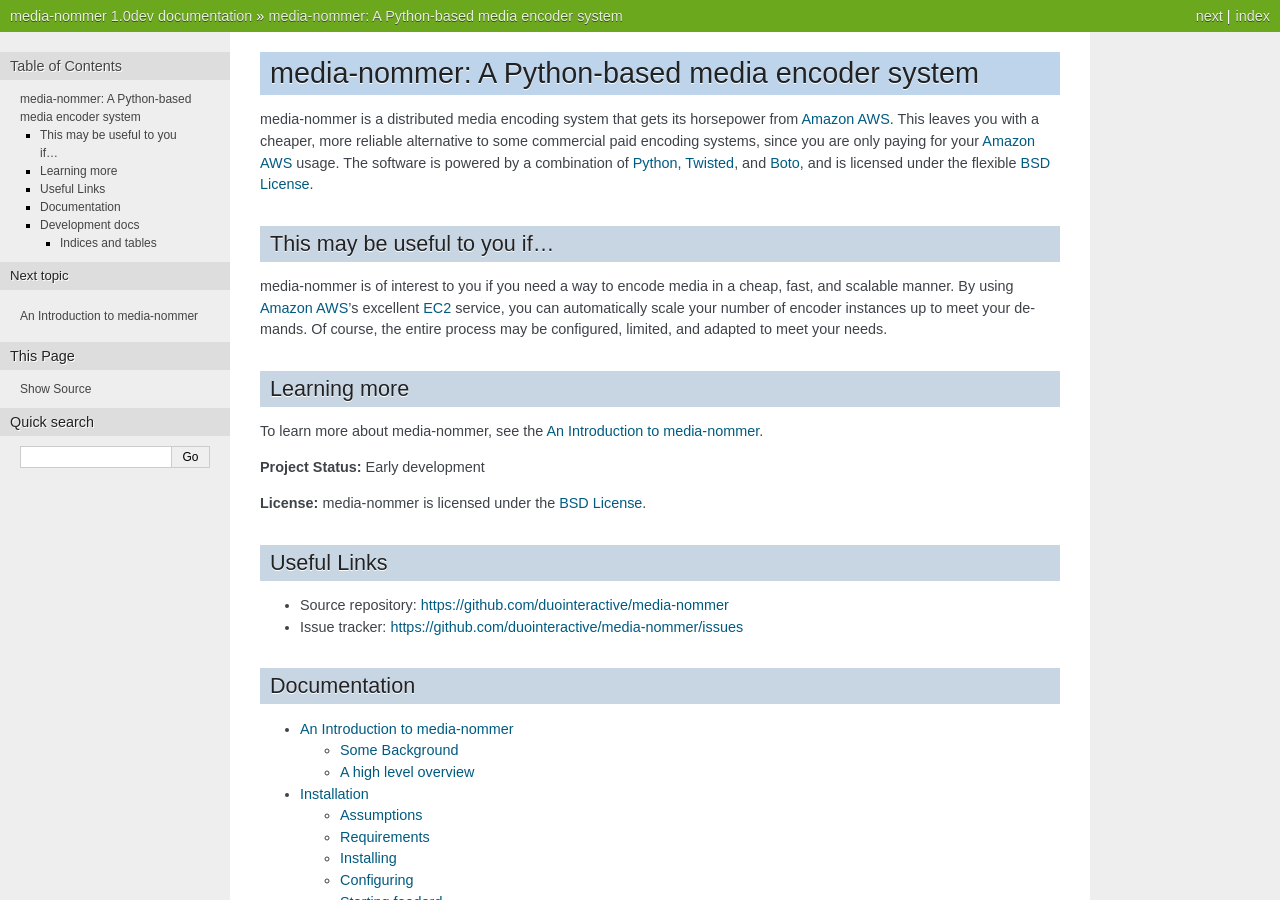
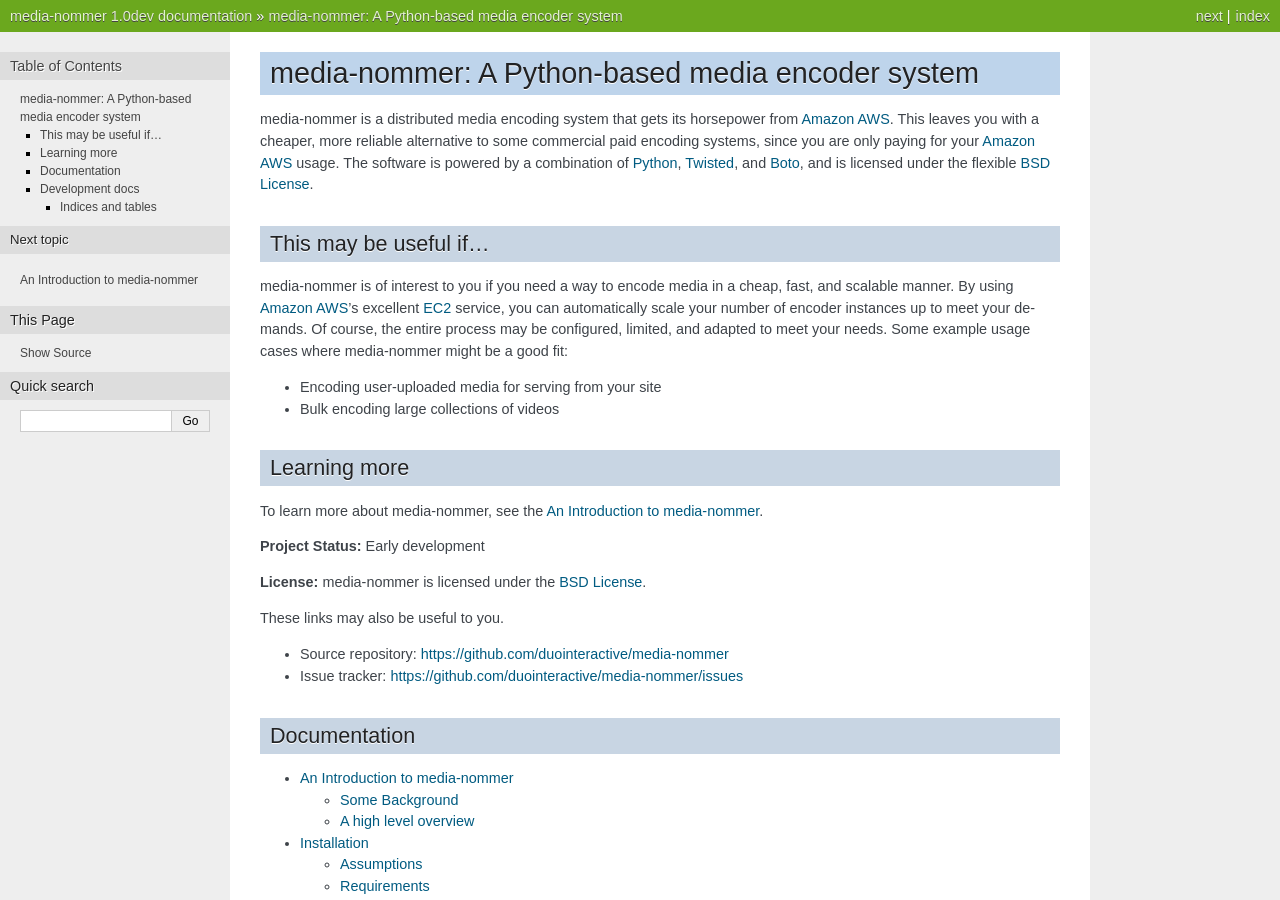
Before and after one commit to duointeractive/media-nommer, a Sphinx documentation site: the page built from doc_src/source/index.rst, in a window 1280 px wide and 900 px high. Built offline with Sphinx 7.4.7, drawn with Linux system fonts in a browser that asks for light colours.

Commit message:
Minor changes.

```diff
--- a/doc_src/source/index.rst
+++ b/doc_src/source/index.rst
@@ -12,14 +12,18 @@ to some commercial paid encoding systems, since you are only paying for your
 `Amazon AWS`_ usage. The software is powered by a combination of Python_,
 Twisted_, and Boto_, and is licensed under the flexible `BSD License`_.
 
-This may be useful to you if...
--------------------------------
+This may be useful if...
+------------------------
 
 media-nommer is of interest to you if you need a way to encode media in a
 cheap, fast, and scalable manner. By using `Amazon AWS`_'s excellent EC2_
 service, you can automatically scale your number of encoder instances up to
 meet your demands. Of course, the entire process may be configured, limited,
-and adapted to meet your needs.
+and adapted to meet your needs. Some example usage cases where media-nommer
+might be a good fit:
+
+* Encoding user-uploaded media for serving from your site
+* Bulk encoding large collections of videos
 
 Learning more
 -------------
@@ -30,8 +34,7 @@ To learn more about media-nommer, see the :doc:`introduction`.
 
 **License:** media-nommer is licensed under the `BSD License`_.
 
-Useful Links
-------------
+These links may also be useful to you.
 
 * Source repository: https://github.com/duointeractive/media-nommer
 * Issue tracker: https://github.com/duointeractive/media-nommer/issues
```
